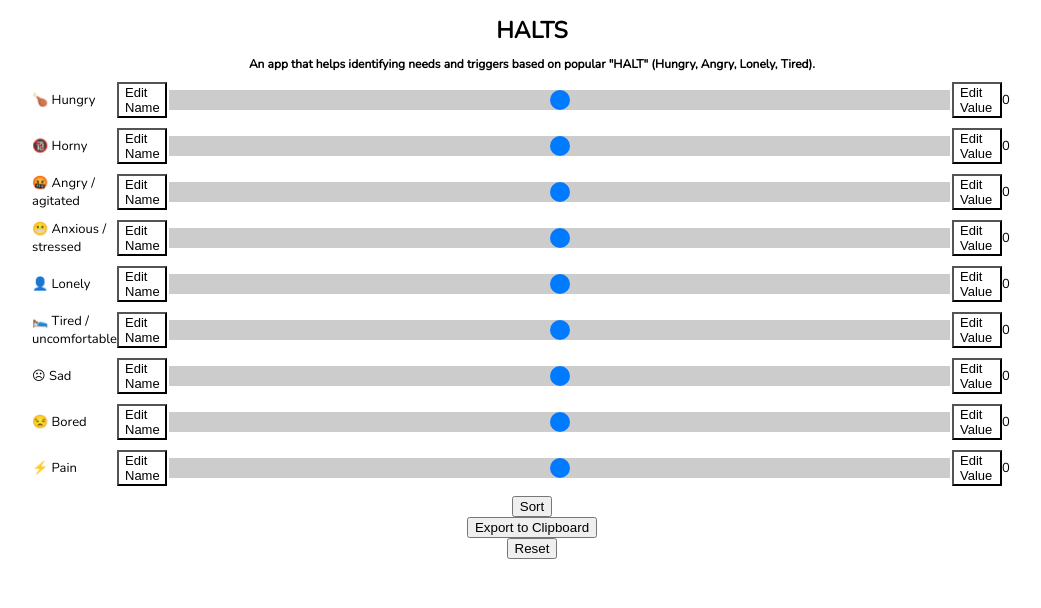
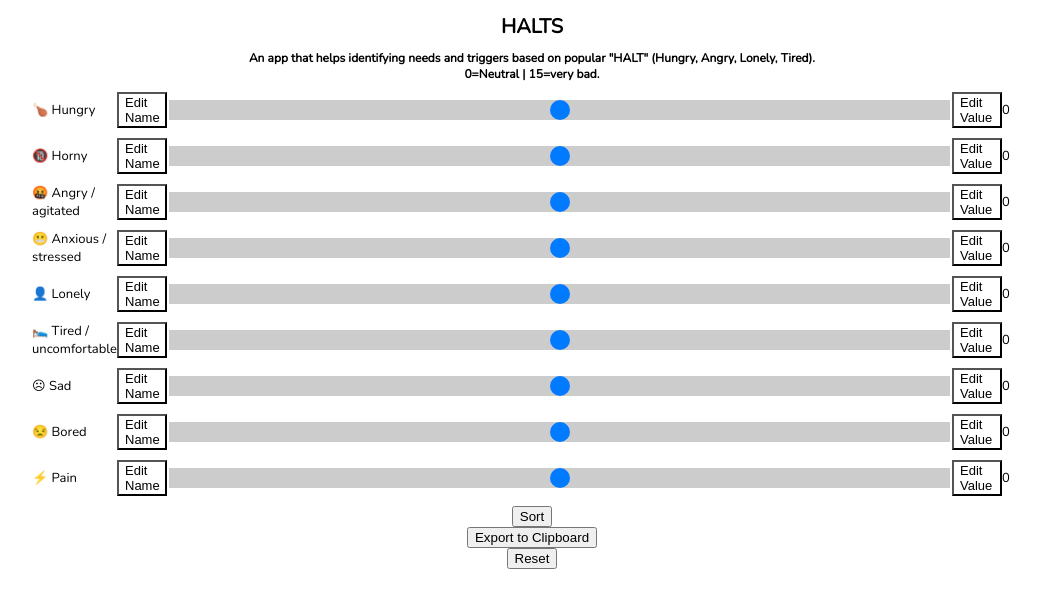
Before and after one commit to dopaminka/JavaScript-HALTS5, a plain HTML site: page index.html in a window 1280 px wide. Shown: the whole page, without its empty margins (108-1149 px from the left). Drawn offline with nearby package versions, Linux system fonts and the light colour scheme.

Commit message:
values changed

```diff
--- a/index.html
+++ b/index.html
@@ -8,9 +8,9 @@
      <link href="https://fonts.googleapis.com/css?family=Nunito&display=swap" rel="stylesheet">
   <style>
    h1 {
-   font-size: 23px;
+   font-size: 20px;
     text-align: center;
-	 margin-bottom: 2px; /* Adjust this value to control the space */
+	 margin-bottom: 0px; /* Adjust this value to control the space */
 }
  h2 {
     text-align: center;
@@ -132,7 +132,7 @@ input[type=range]::-moz-range-track {
 </head>
 <body>
     <h1>HALTS</h1>
-	<h2>An app that helps identifying needs and triggers based on popular "HALT" (Hungry, Angry, Lonely, Tired). </h2>
+	<h2>An app that helps identifying needs and triggers based on popular "HALT" (Hungry, Angry, Lonely, Tired).<br> 0=Neutral | 15=very bad.</h2>
     <!-- Create a container to hold the topics list and the sort button -->
     <div class="container">
         <!-- Create an element to hold the topics list -->
```
